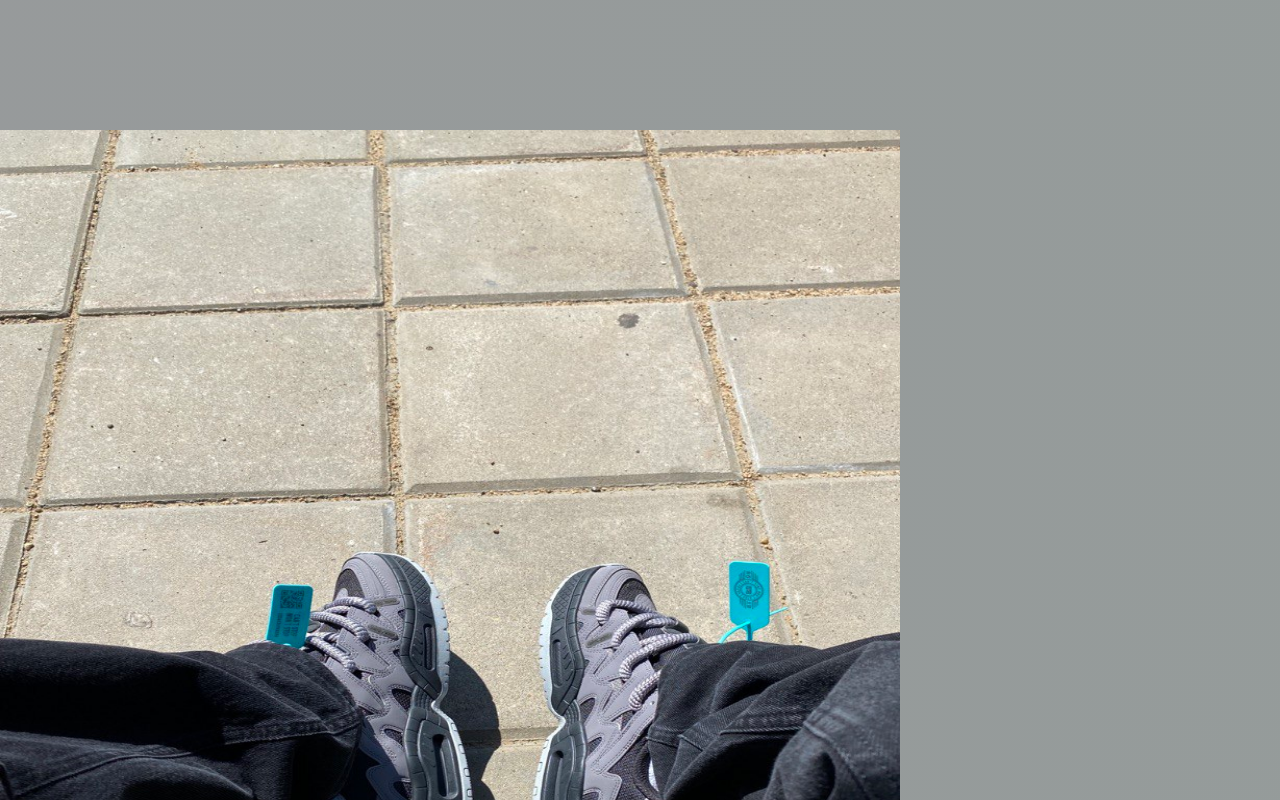
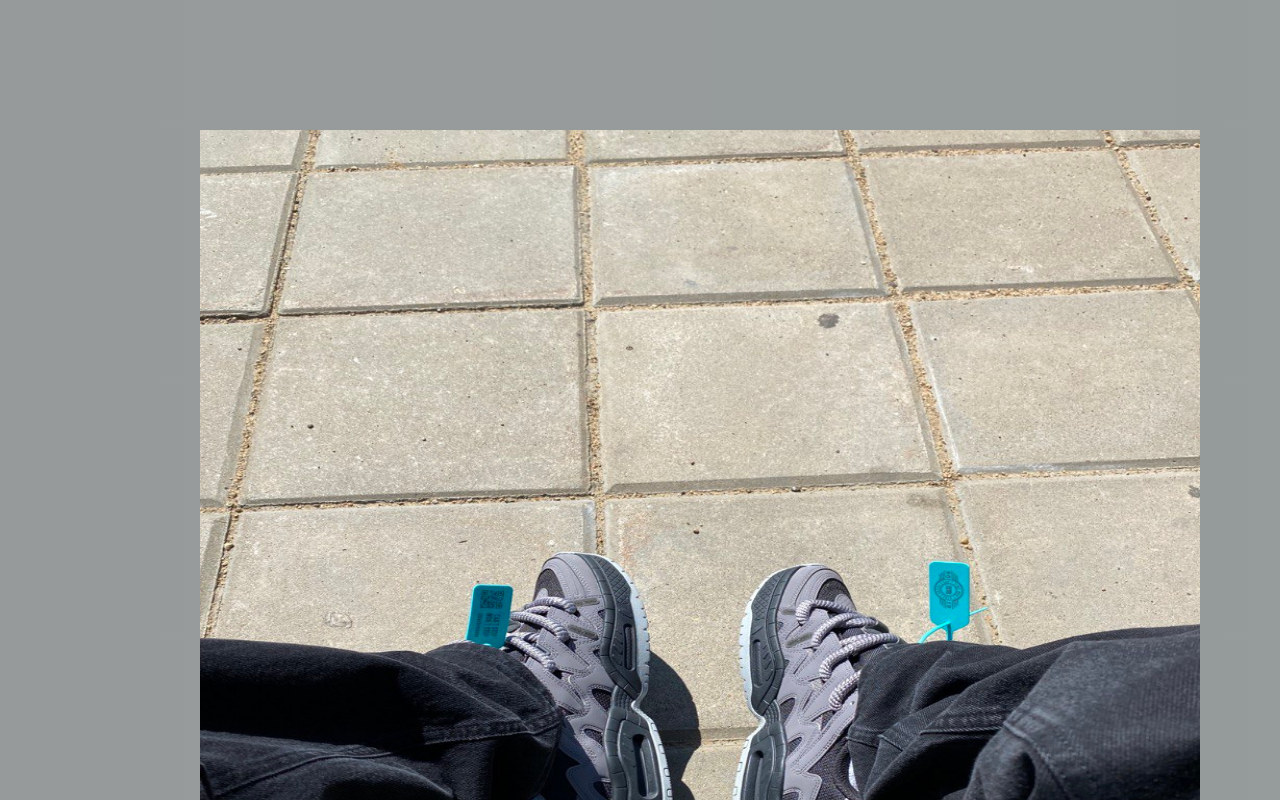
Before and after one commit to Petya1234/my-app, a Next.js app: page / in a window 1280 px wide. Shown: the part 2740-3540 px from the top of the page. Built offline with nearby package versions, Linux system fonts and the light colour scheme.

Commit message:
css improve

```diff
--- a/app/layout.tsx
+++ b/app/layout.tsx
@@ -5,7 +5,7 @@ import { Header } from "@/components/header";
 import { Footer } from "@/components/footer";
 
 export const metadata: Metadata = {
-  title: "New next app"
+  title: 'Petya main'
 };
 
 export default function RootLayout({
--- a/components/styles.css
+++ b/components/styles.css
@@ -1,9 +1,11 @@
 
 .embla {
-  width: 900px;
+  width: 1200px;
     overflow: hidden;
     position: relative;
     top: 2800px;
+    margin-left: auto;
+    margin-right: auto;
   }
   .embla__container {
     display: flex;
```
